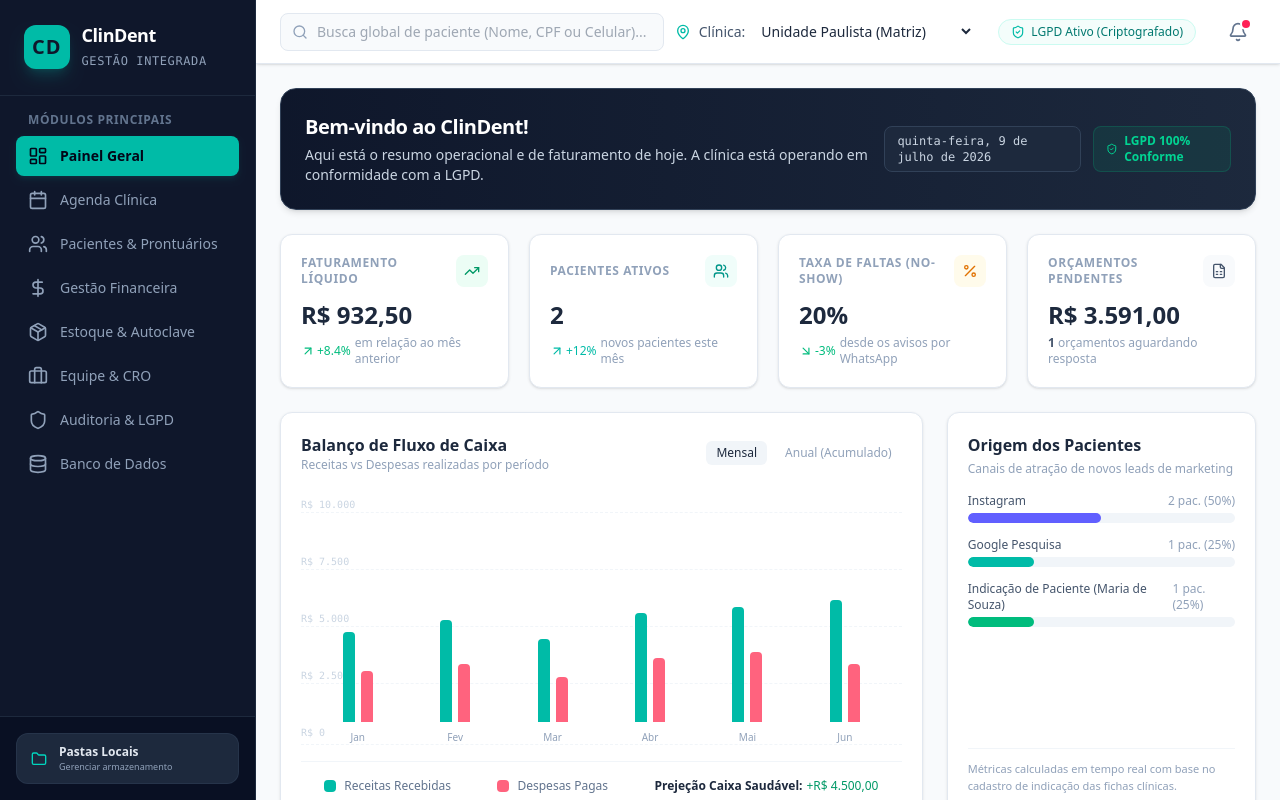
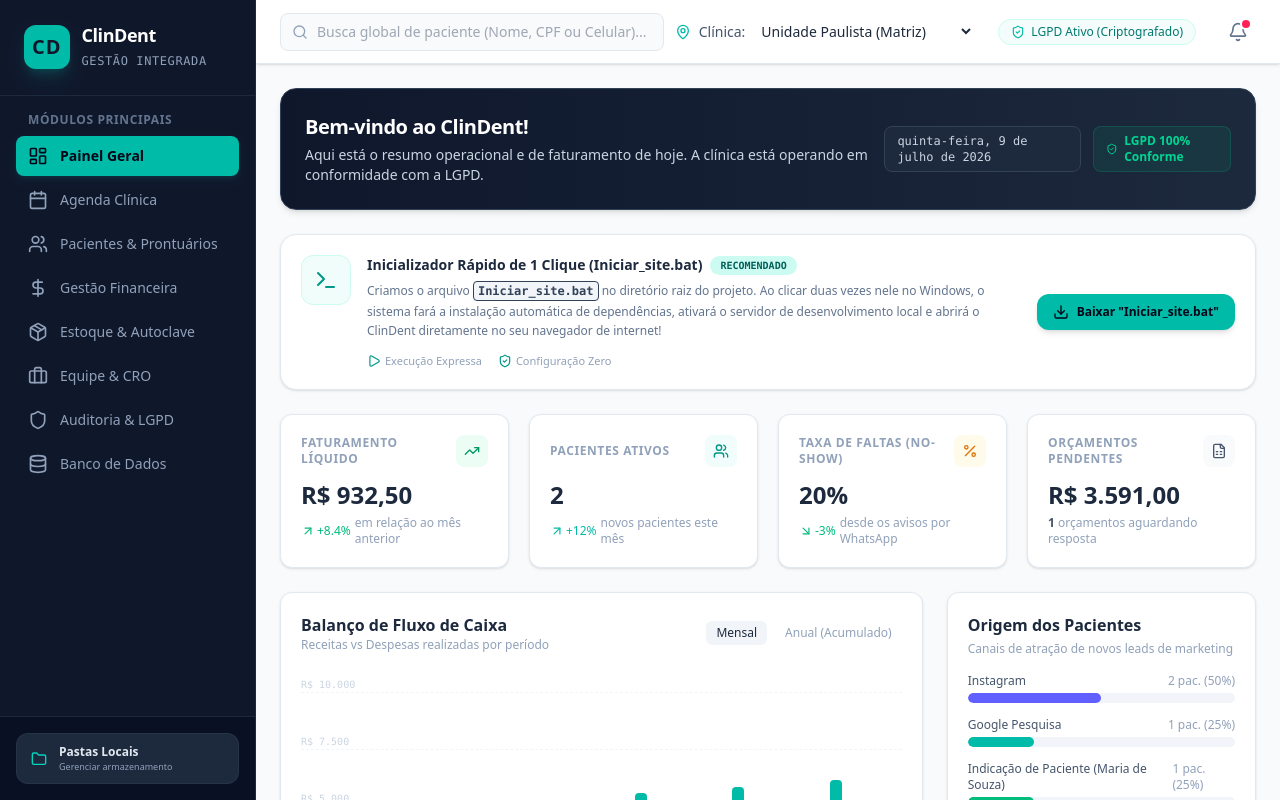
Before and after one commit to Gui69988/ClinDent, a React (Vite) app: page / in a window 1280 px wide. Built offline with nearby package versions, Linux system fonts and the light colour scheme.

Commit message:
feat(ui): add launcher script and dashboard access
Introduced a Windows batch file to streamline the local development environment startup and added a corresponding access card to the dashboard.

```diff
--- a/src/components/Dashboard.tsx
+++ b/src/components/Dashboard.tsx
@@ -16,7 +16,10 @@
   ArrowDownRight,
   Clock,
   ShieldCheck,
-  Gift
+  Gift,
+  Terminal,
+  Download,
+  Play
 } from 'lucide-react';
 import { useDental } from '../context/DentalContext';
 
@@ -103,7 +106,7 @@
   return (
     <div className="p-6 space-y-6 overflow-y-auto h-full max-w-7xl mx-auto">
       {/* Welcome Banner */}
-      <div className="flex flex-col md:flex-row md:items-center md:justify-between bg-gradient-to-r from-slate-900 to-slate-800 text-white p-6 rounded-2xl shadow-md border border-slate-700">
+      <div className="flex flex-col md:flex-row md:items-center md:justify-between bg-gradient-to-r from-slate-900 to-slate-800 text-white p-6 rounded-2xl shadow-md border border-slate-700" id="welcome-banner">
         <div>
           <h2 className="text-xl font-bold tracking-tight">Bem-vindo ao ClinDent!</h2>
           <p className="text-sm text-slate-300 mt-1">
@@ -118,6 +121,41 @@
             <ShieldCheck className="w-4 h-4" />
             <span>LGPD 100% Conforme</span>
           </div>
+        </div>
+      </div>
+
+      {/* Iniciar Site .bat Card */}
+      <div className="bg-white border border-slate-200 p-5 rounded-2xl shadow-sm flex flex-col md:flex-row md:items-center md:justify-between gap-5" id="iniciar-site-bat-card">
+        <div className="flex items-start space-x-4">
+          <div className="p-3 bg-teal-50 text-teal-600 rounded-xl border border-teal-100 shrink-0">
+            <Terminal className="w-6 h-6" />
+          </div>
+          <div>
+            <div className="flex items-center space-x-2">
+              <h3 className="text-sm font-bold text-slate-800">Inicializador Rápido de 1 Clique (Iniciar_site.bat)</h3>
+              <span className="bg-teal-100 text-teal-800 text-[10px] font-bold px-2.5 py-0.5 rounded-full font-mono uppercase">
+                Recomendado
+              </span>
+            </div>
+            <p className="text-xs text-slate-500 mt-1.5 max-w-2xl leading-relaxed">
+              Criamos o arquivo <span className="font-mono font-bold bg-slate-100 px-1 py-0.5 border rounded text-slate-700">Iniciar_site.bat</span> no diretório raiz do projeto. Ao clicar duas vezes nele no Windows, o sistema fará a instalação automática de dependências, ativará o servidor de desenvolvimento local e abrirá o ClinDent diretamente no seu navegador de internet!
+            </p>
+            <div className="flex flex-wrap gap-x-4 gap-y-1.5 mt-3 text-[11px] text-slate-400 font-medium">
+              <span className="flex items-center"><Play className="w-3.5 h-3.5 text-teal-600 mr-1" /> Execução Expressa</span>
+              <span className="flex items-center"><ShieldCheck className="w-3.5 h-3.5 text-teal-600 mr-1" /> Configuração Zero</span>
+            </div>
+          </div>
+        </div>
+        <div className="flex flex-col sm:flex-row md:flex-col lg:flex-row gap-2 shrink-0">
+          <a
+            href="/Iniciar_site.bat"
+            download="Iniciar_site.bat"
+            className="px-4 py-2.5 bg-teal-500 hover:bg-teal-400 text-slate-950 font-bold text-xs rounded-xl shadow-md flex items-center justify-center space-x-2 transition-all cursor-pointer"
+            id="download-bat-btn"
+          >
+            <Download className="w-4 h-4" />
+            <span>Baixar "Iniciar_site.bat"</span>
+          </a>
         </div>
       </div>
 
```
Also changed, not shown: 2 other files (tests, documents, lock files or other folders).
